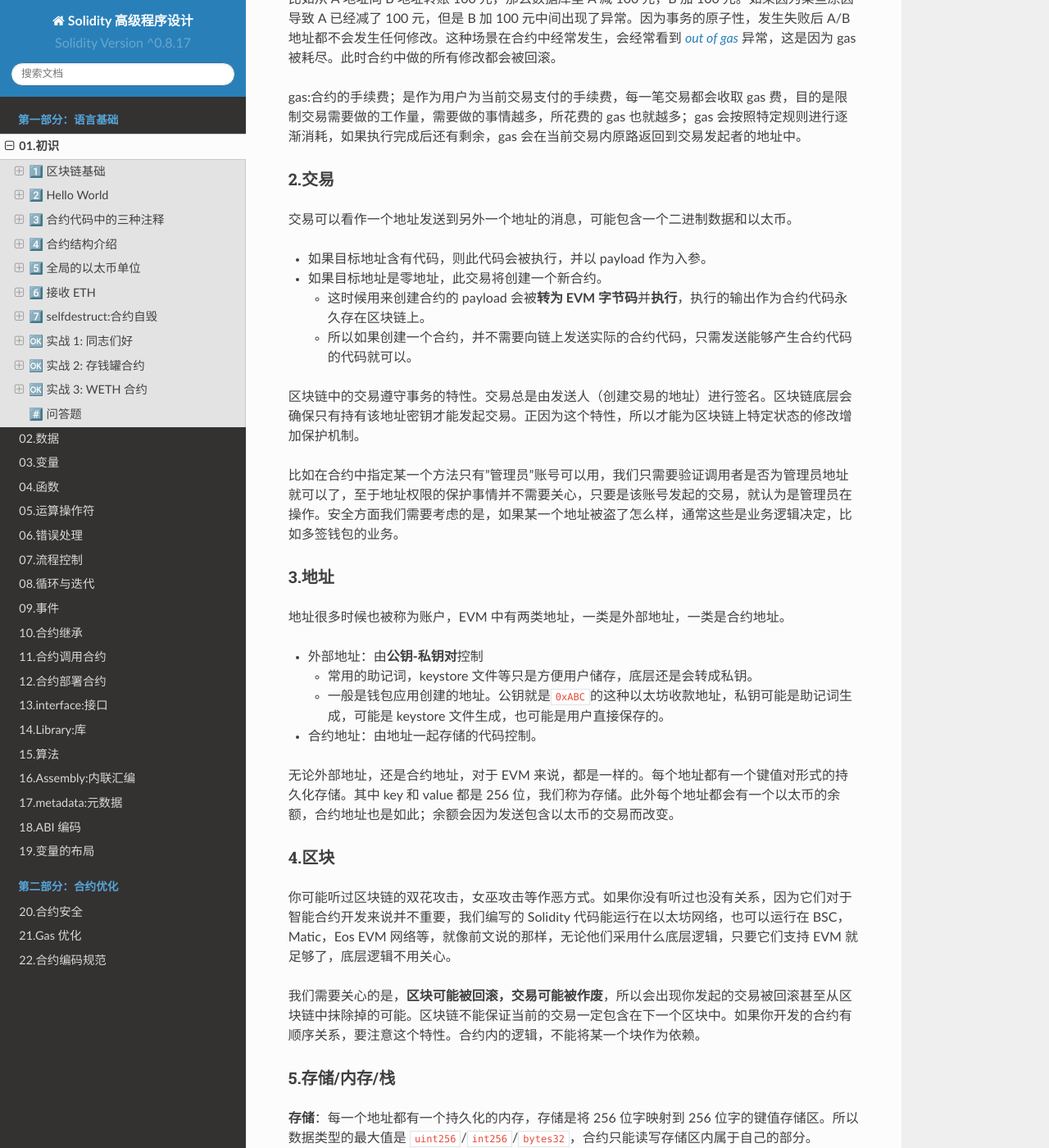
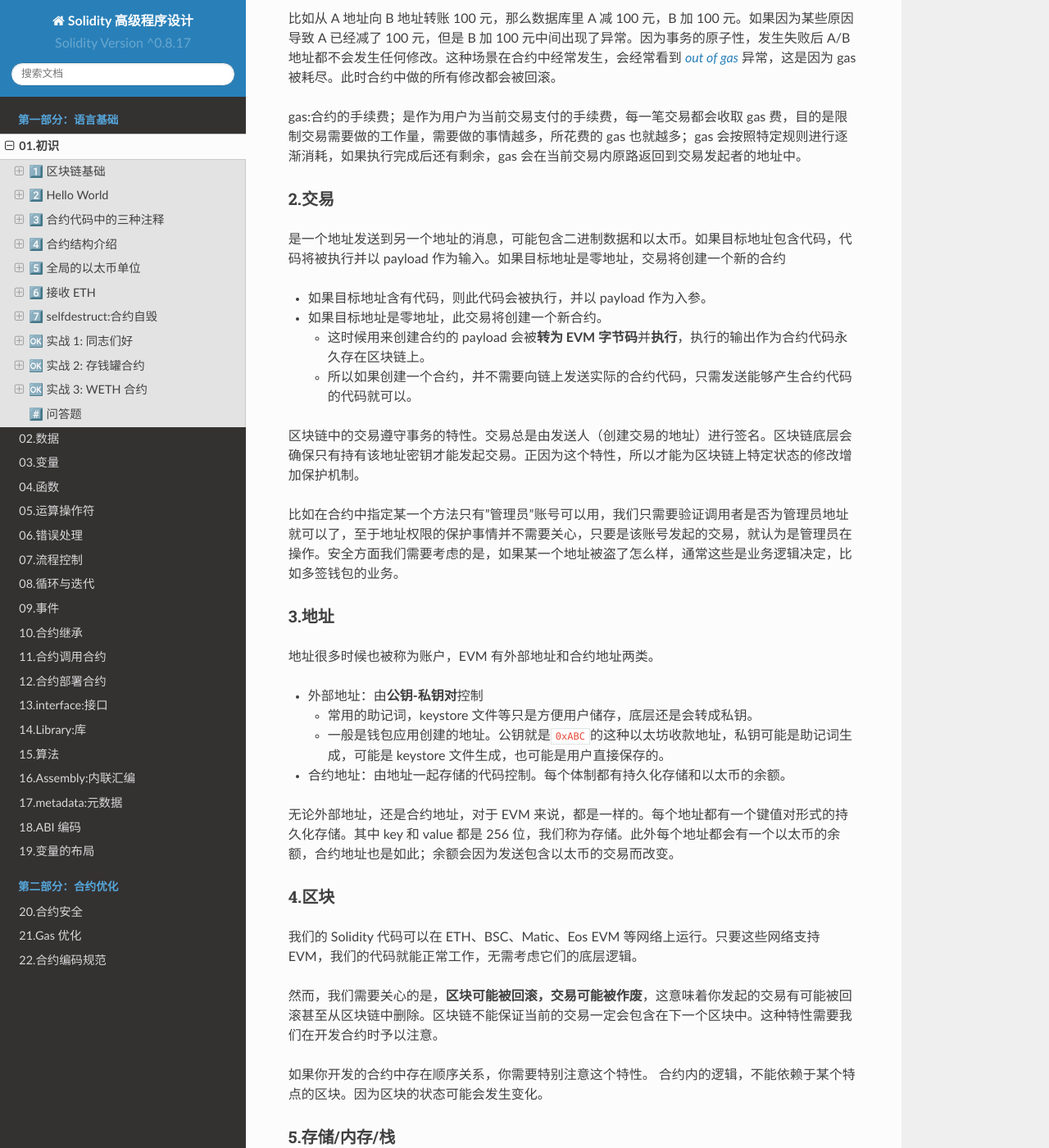
Before and after one commit to anbang/professional-solidity, a Sphinx documentation site: the page built from docs/source/01.hello.md, in a window 1280 px wide and 1400 px high, scrolled down 1042 px. Shown: the whole window at 82% size. Built offline with Sphinx 7.4.7 and the Read the Docs theme 2.0.0, drawn with Linux system fonts in a browser that asks for light colours; some of the changed text lies outside the part shown.

Commit message:
fix: hello.md  Languages description

```diff
--- a/docs/source/01.hello.md
+++ b/docs/source/01.hello.md
@@ -31,7 +31,7 @@ Solidity 是在兼容 EVM 的区块链上开发智能合约的语言，我们不
 
 ### 1.事务
 
-事务意味着你想做的事情，要么一点没做，要么全部完成。具有原子性，不存在修改一半的情况。
+具有原子性的操作，要么全部完成，要么一点都不执行。在合约中，如果出现异常或 gas 耗尽，事务中的修改将被回滚
 
 比如从 A 地址向 B 地址转账 100 元，那么数据库里 A 减 100 元，B 加 100 元。如果因为某些原因导致 A 已经减了 100 元，但是 B 加 100 元中间出现了异常。因为事务的原子性，发生失败后 A/B 地址都不会发生任何修改。这种场景在合约中经常发生，会经常看到 _[out of gas](https://etherscan.io/tx/0xda8c0b80d8e240a83c8f6b067c4656babeb13e8e0ece4fd4292aa06252f1285c)_ 异常，这是因为 gas 被耗尽。此时合约中做的所有修改都会被回滚。
 
@@ -39,7 +39,7 @@ gas:合约的手续费；是作为用户为当前交易支付的手续费，每
 
 ### 2.交易
 
-交易可以看作一个地址发送到另外一个地址的消息，可能包含一个二进制数据和以太币。
+是一个地址发送到另一个地址的消息，可能包含二进制数据和以太币。如果目标地址包含代码，代码将被执行并以 payload 作为输入。如果目标地址是零地址，交易将创建一个新的合约
 
 - 如果目标地址含有代码，则此代码会被执行，并以 payload 作为入参。
 - 如果目标地址是零地址，此交易将创建一个新合约。
@@ -52,20 +52,23 @@ gas:合约的手续费；是作为用户为当前交易支付的手续费，每
 
 ### 3.地址
 
-地址很多时候也被称为账户，EVM 中有两类地址，一类是外部地址，一类是合约地址。
+地址很多时候也被称为账户，EVM 有外部地址和合约地址两类。
 
 - 外部地址：由**公钥-私钥对**控制
   - 常用的助记词，keystore 文件等只是方便用户储存，底层还是会转成私钥。
   - 一般是钱包应用创建的地址。公钥就是`0xABC`的这种以太坊收款地址，私钥可能是助记词生成，可能是 keystore 文件生成，也可能是用户直接保存的。
-- 合约地址：由地址一起存储的代码控制。
+- 合约地址：由地址一起存储的代码控制。每个体制都有持久化存储和以太币的余额。
 
 无论外部地址，还是合约地址，对于 EVM 来说，都是一样的。每个地址都有一个键值对形式的持久化存储。其中 key 和 value 都是 256 位，我们称为存储。此外每个地址都会有一个以太币的余额，合约地址也是如此；余额会因为发送包含以太币的交易而改变。
 
 ### 4.区块
 
-你可能听过区块链的双花攻击，女巫攻击等作恶方式。如果你没有听过也没有关系，因为它们对于智能合约开发来说并不重要，我们编写的 Solidity 代码能运行在以太坊网络，也可以运行在 BSC， Matic，Eos EVM 网络等，就像前文说的那样，无论他们采用什么底层逻辑，只要它们支持 EVM 就足够了，底层逻辑不用关心。
-
-我们需要关心的是，**区块可能被回滚，交易可能被作废**，所以会出现你发起的交易被回滚甚至从区块链中抹除掉的可能。区块链不能保证当前的交易一定包含在下一个区块中。如果你开发的合约有顺序关系，要注意这个特性。合约内的逻辑，不能将某一个块作为依赖。
+我们的 Solidity 代码可以在 ETH、BSC、Matic、Eos EVM 等网络上运行。只要这些网络支持 EVM，我们的代码就能正常工作，无需考虑它们的底层逻辑。
+
+然而，我们需要关心的是，**区块可能被回滚，交易可能被作废**，这意味着你发起的交易有可能被回滚甚至从区块链中删除。区块链不能保证当前的交易一定会包含在下一个区块中。这种特性需要我们在开发合约时予以注意。
+
+如果你开发的合约中存在顺序关系，你需要特别注意这个特性。 合约内的逻辑，不能依赖于某个特点的区块。因为区块的状态可能会发生变化。
+
 
 ### 5.存储/内存/栈
 
```
